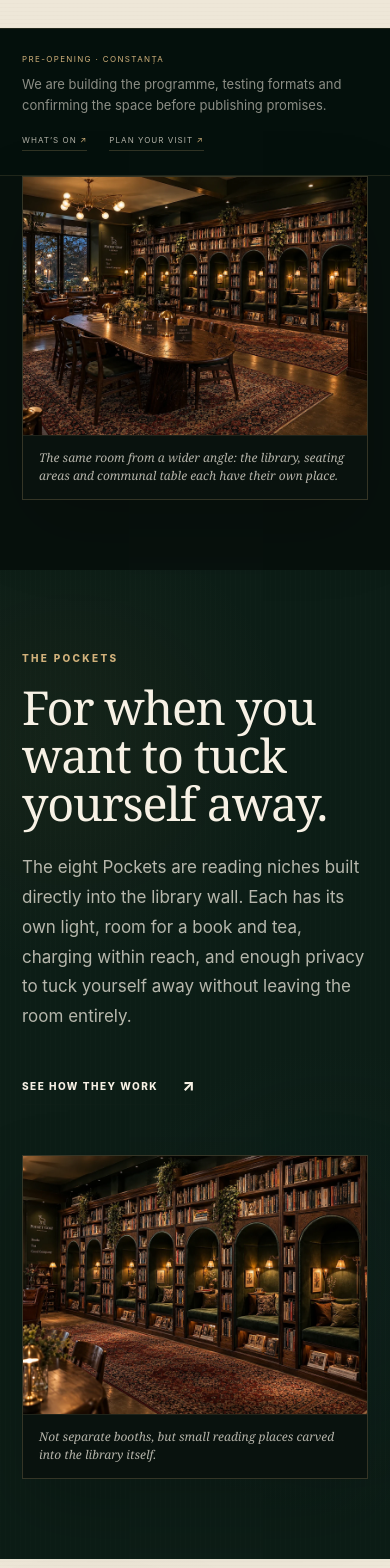
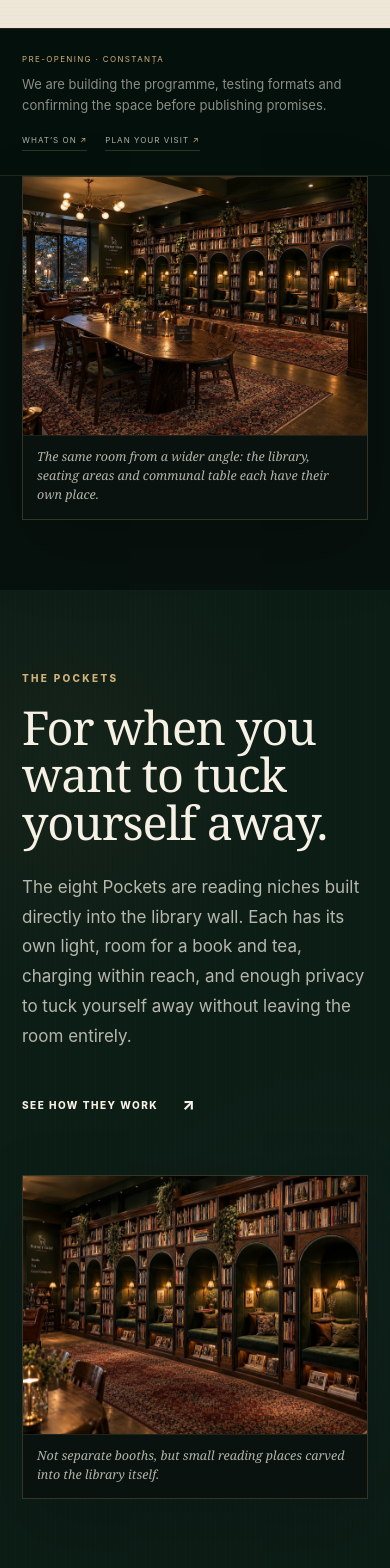
Before and after one commit to drezzillah-prog/pocket-goat-website, a Next.js app: page /en in a window 390 px wide. Shown: the part 1960-3528 px from the top of the page. Built offline with nearby package versions, Linux system fonts and the light colour scheme.

Commit message:
style: add final responsive visual QA guardrails

```diff
--- a/src/app/globals.css
+++ b/src/app/globals.css
@@ -941,3 +941,14 @@ a{color:inherit;text-decoration:none}button{font:inherit;color:inherit}::selecti
 @media(max-width:620px){
   .space-hero-index{display:none}
 }
+
+
+/* Visual QA guardrails */
+html,body,.site-shell{max-width:100%;overflow-x:clip}
+.pg-photo img,.books-read-photo img,.books-hero-image{transform:translateZ(0)}
+@media(max-width:760px){
+  .pg-photo figcaption{font-size:12.5px;line-height:1.5;padding:12px 14px 14px}
+  .home-preopening-strip nav{gap:18px}
+  .books-stack-photo{padding:16px}
+  .books-browser-panel{padding-left:20px;padding-right:20px}
+}
```
